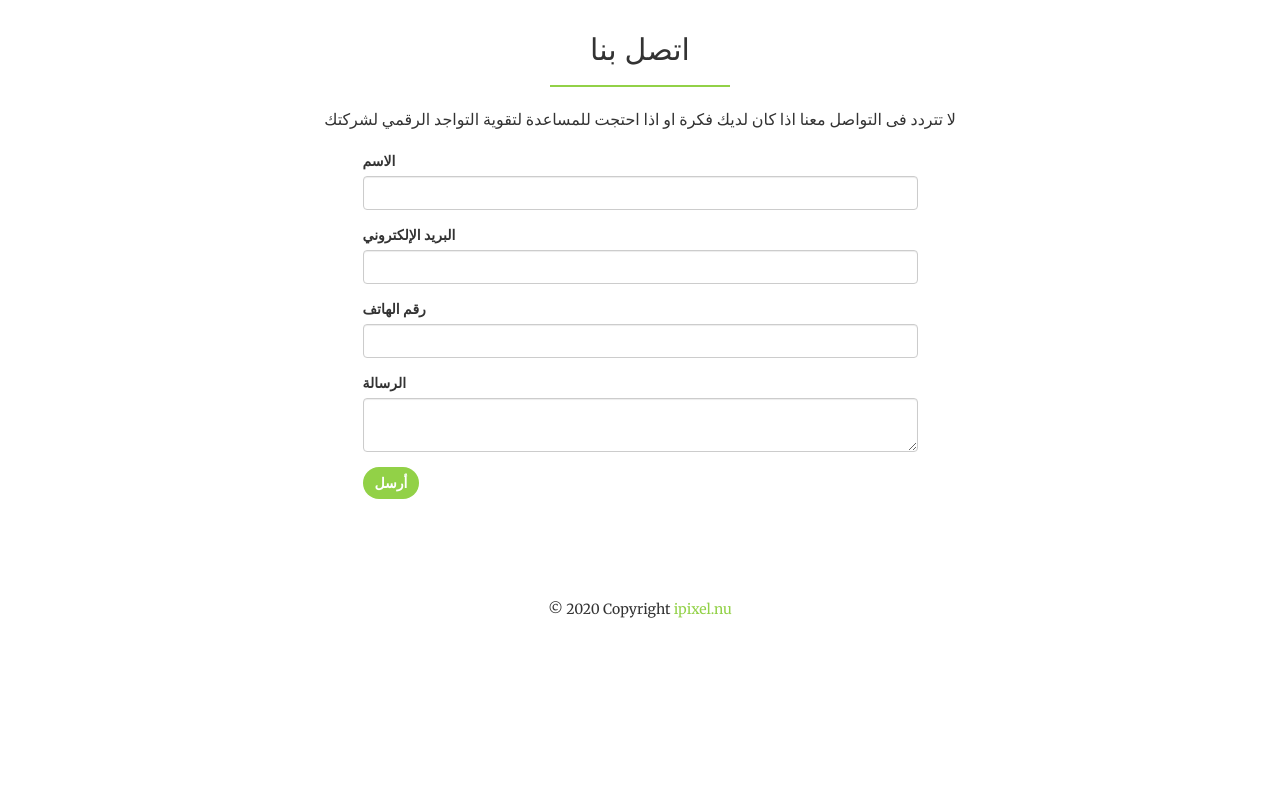
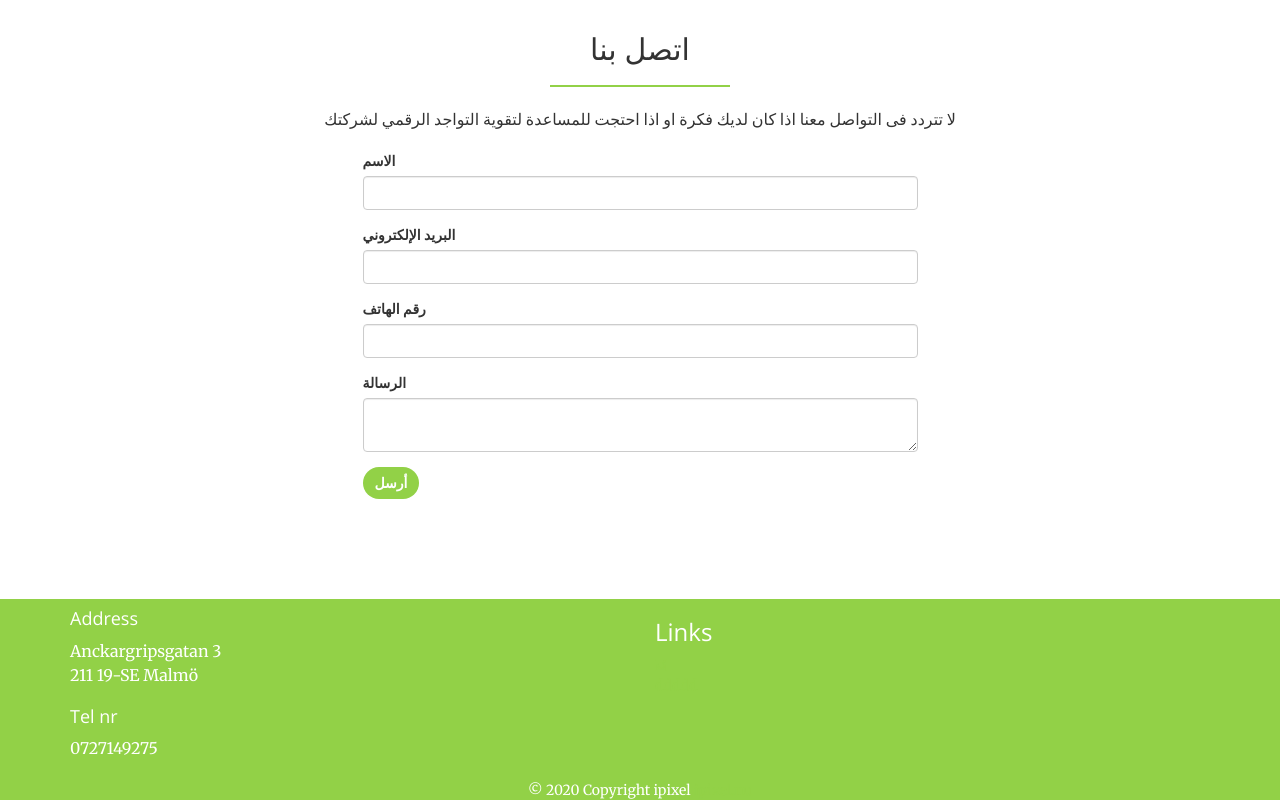
Before and after one commit to HatemKhattab/ipixel_site, a plain HTML site: page ar/index.html in a window 1280 px wide. Shown: the part 2393-3193 px from the top of the page. Before the commit the page ends 3012 px from the top, so only its background shows below. Drawn offline with nearby package versions, Linux system fonts and the light colour scheme.

```diff
--- a/ar/index.html
+++ b/ar/index.html
@@ -484,10 +484,49 @@
 </div> -->
 
   <!-- Footer -->
-<footer class="page-footer font-small blue">
+<style>
+  #map {
+    width: 100%;
+    height: 400px;
+    background-color: grey;
+  }
+ </style>
 
+<footer class="page-footer font-small blue bg-primary">
+  <div class="container">
+    <div class="row">
+      <div class="col-md-6">
+        <h4>Address</h4>
+        <p>
+          Anckargripsgatan 3 <br>
+          211 19-SE Malmö
+        </p>
+        <h4>Tel nr</h4>
+        <p class="text-white">
+          <a class="text-white" href="tel:7-214-92-75" style="color:white;" >0727149275</a>
+        </p>
+      </div>
+      <div class="col-md-6">
+        <h3>Links</h3>
+        <div>
+          <a>
+            <i class="fa fa-instagram" aria-hidden="true"></i>
+          </a>
+
+        </div>
+        <div>
+          <a class="text-white">
+            ddddd
+          </a>
+
+        </div>
+        <div></div>
+
+      </div>
+    </div>
+  </div>
   <!-- Copyright -->
-  <div class="footer-copyright text-center py-3">© 2020 Copyright
+  <div class="footer-copyright text-center py-3">© 2020 Copyright ipixel
     <a href="#"> ipixel.nu</a>
   </div>
   <!-- Copyright -->
```
Also changed, not shown: en/index.html (+41 -2 lines), index.html (+41 -2 lines).
